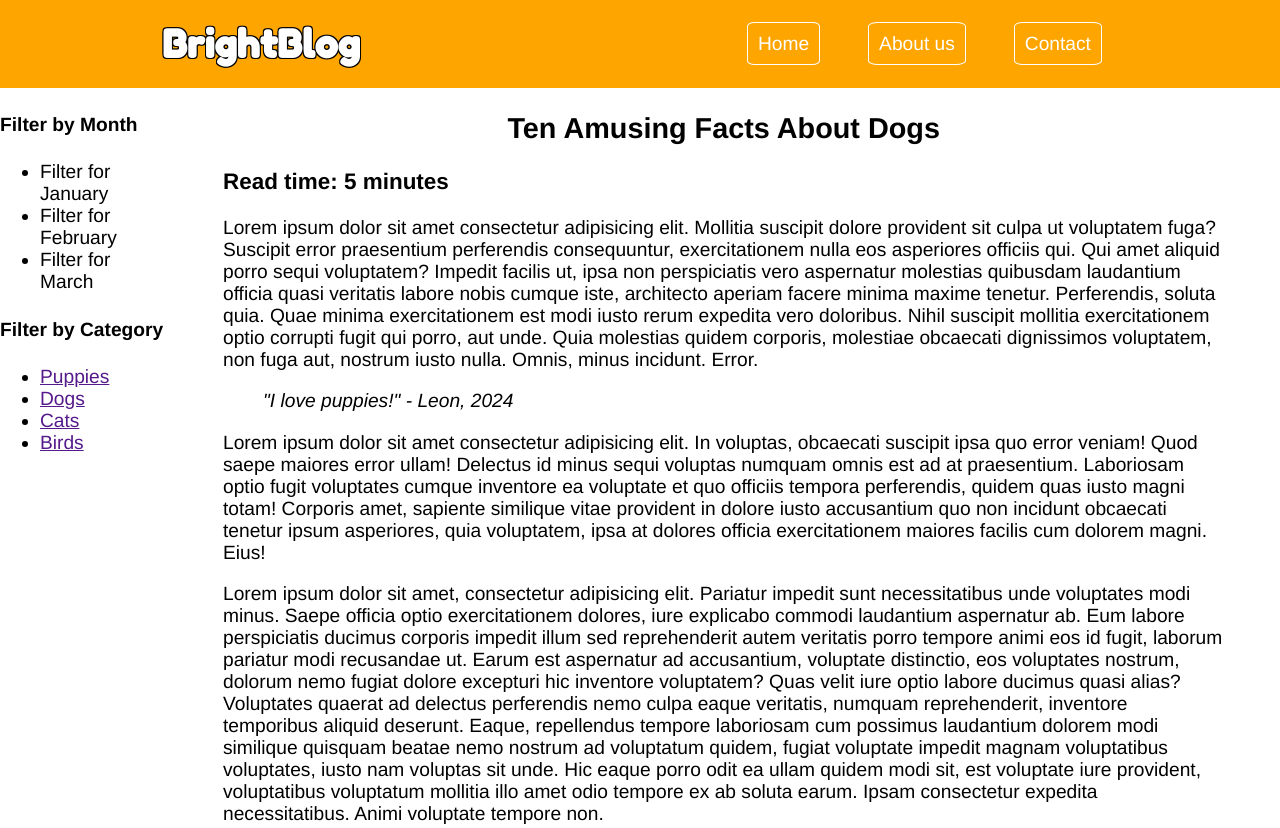
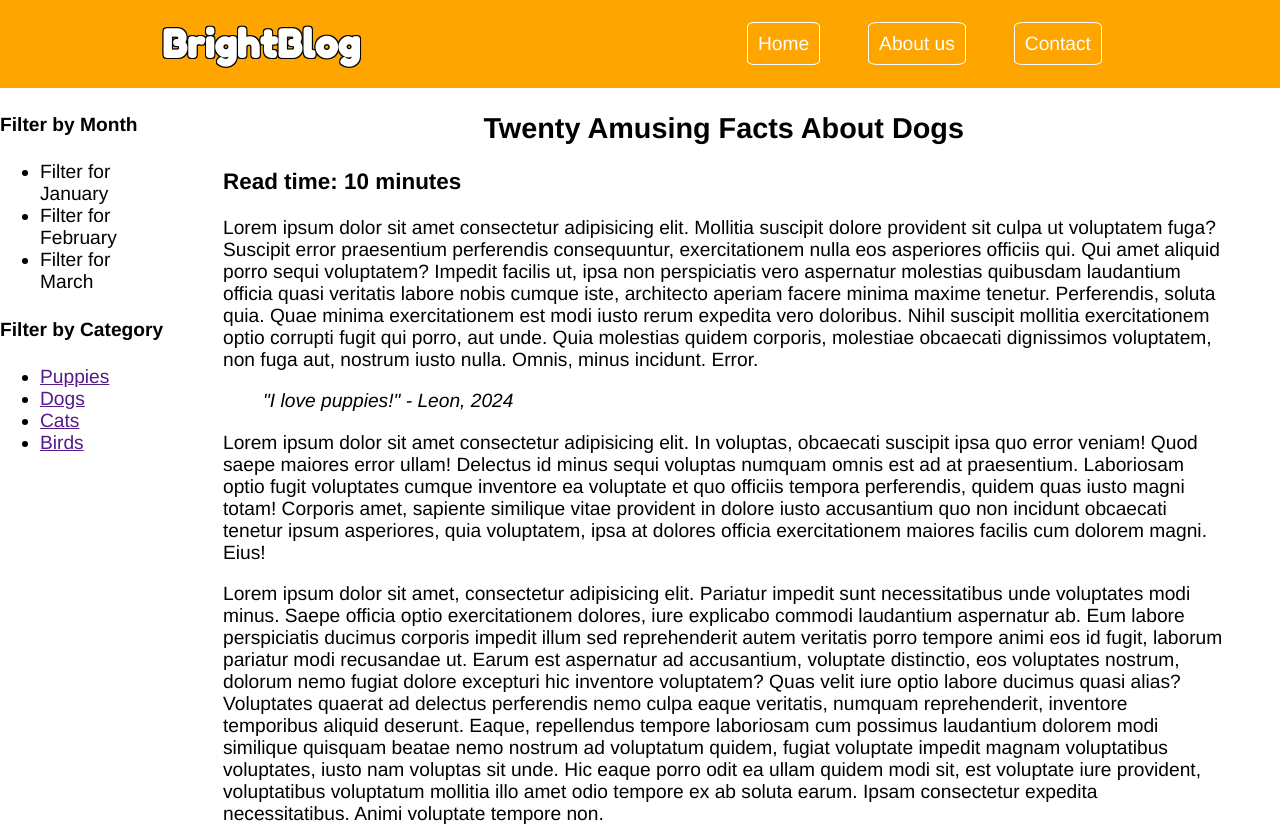
Before and after one commit to leon503/leon503.github.io, a plain HTML site: page index.html in a window 1280 px wide. Shown: the top 828 px of the page. Drawn offline with Linux system fonts and the light colour scheme; no server answers.

Commit message:
Update index.html

```diff
--- a/index.html
+++ b/index.html
@@ -49,8 +49,8 @@
                 <article>
                     <header>
                         <!-- Article's header goes here -->
-                         <h2> Ten Amusing Facts About Dogs</h2>
-                         <h3>Read time: 5 minutes </h3>
+                         <h2> Twenty Amusing Facts About Dogs</h2>
+                         <h3>Read time: 10 minutes </h3>
                     </header>
                     <main>
                         <p>Lorem ipsum dolor sit amet consectetur adipisicing elit. Mollitia suscipit dolore provident sit culpa ut voluptatem fuga? Suscipit error praesentium perferendis consequuntur, exercitationem nulla eos asperiores officiis qui. Qui amet aliquid porro sequi voluptatem? Impedit facilis ut, ipsa non perspiciatis vero aspernatur molestias quibusdam laudantium officia quasi veritatis labore nobis cumque iste, architecto aperiam facere minima maxime tenetur. Perferendis, soluta quia. Quae minima exercitationem est modi iusto rerum expedita vero doloribus. Nihil suscipit mollitia exercitationem optio corrupti fugit qui porro, aut unde. Quia molestias quidem corporis, molestiae obcaecati dignissimos voluptatem, non fuga aut, nostrum iusto nulla. Omnis, minus incidunt. Error.</p>
```
